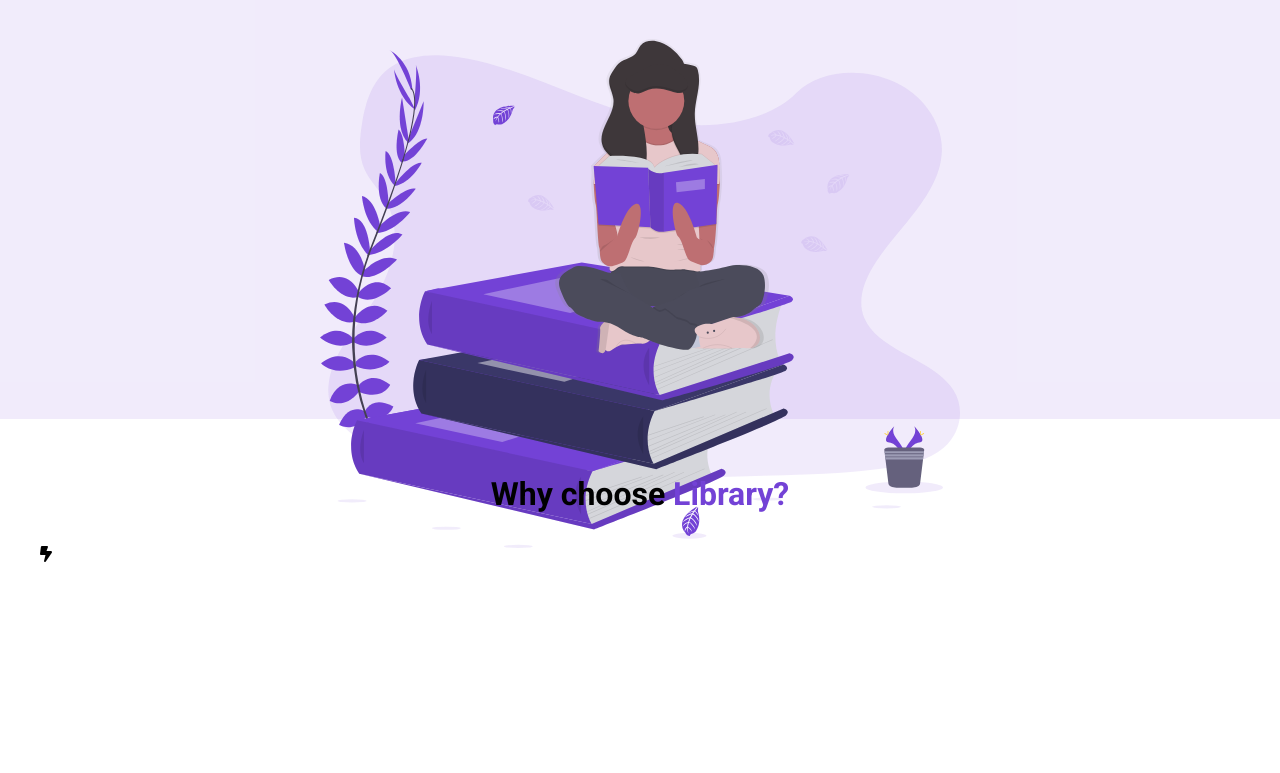
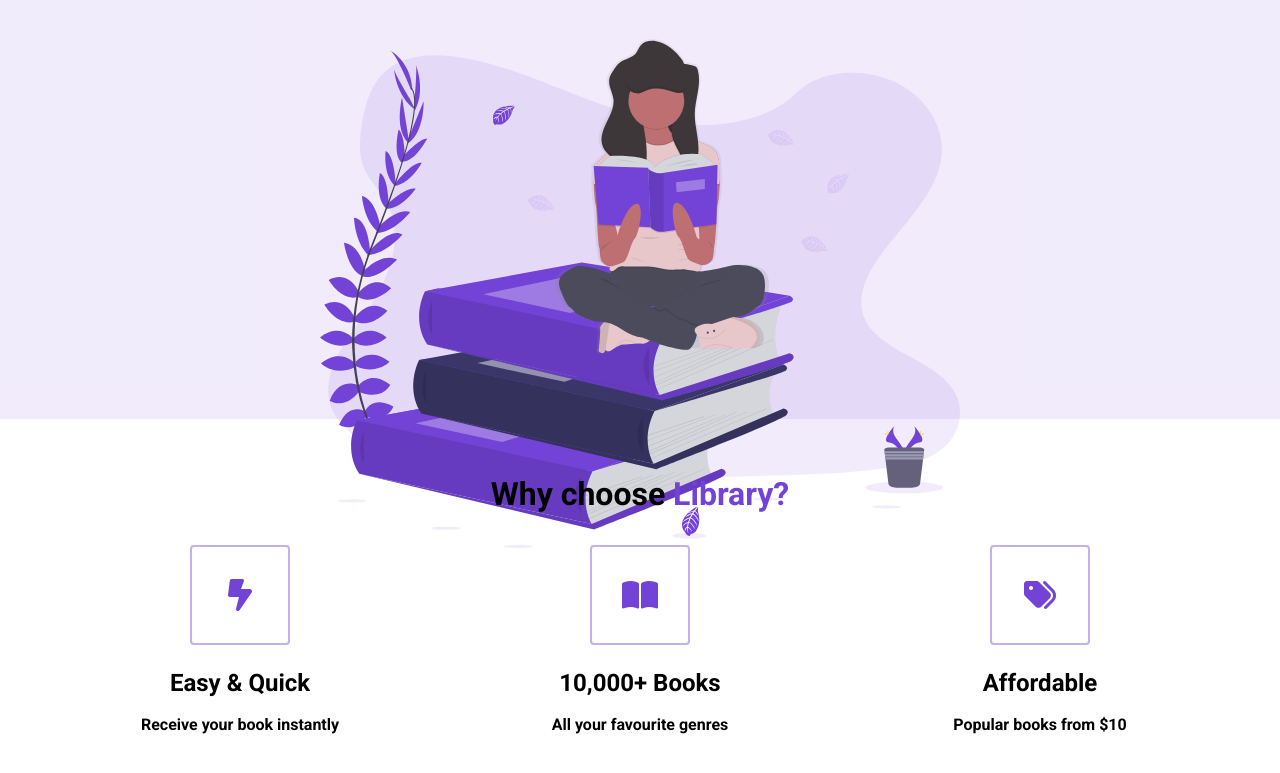
Before and after one commit to michaelcbatista/Library, a plain HTML site: page library.html in a window 1280 px wide. Shown: the part 381-1154 px from the top of the page. Drawn offline with Linux system fonts and the light colour scheme.

Commit message:
Highlights

```diff
--- a/library.css
+++ b/library.css
@@ -15,6 +15,10 @@ img{
     width: 100%;
     height: 100%;
     padding: 20px;
+}
+
+p{
+    line-height: 1.5;
 }
 
 .nav__container{
@@ -133,3 +137,42 @@ button:active{
     max-width: 1200px;
     margin: 0 auto;
 }
+
+/* HIGHLIGHTS */
+
+.highlight__wrapper{
+    display: flex;
+}
+
+.highlight{
+    padding: 0 24px;
+    width: calc(100% / 3);
+    display: flex;
+    align-items: center;
+    justify-content: center;
+    flex-direction: column;
+}
+
+.highlight__para{
+    text-align: center;
+    max-width: 280px;
+    font-weight: bold;
+}
+
+.highlight__img{
+    border: 2px solid #7342d66b;
+    color: #7342d6;
+    width: 100px;
+    height: 100px;
+    display: flex;
+    align-items: center;
+    justify-content: center;
+    border-radius: 4px;
+    font-size: 32px;
+    margin-bottom: 24px;
+}
+
+.highlight__subtitle{
+    font-size: 24px;
+    margin-bottom: 16px;
+}
--- a/library.html
+++ b/library.html
@@ -45,8 +45,35 @@
                         <div class="highlight">
                             <div class="highlight__img">
                                 <i class="fa-solid fa-bolt-lightning"></i>
-                                <h3></h3>
                             </div>
+                                <h3 class="highlight__subtitle">
+                                    Easy & Quick
+                                </h3>
+                                <p class="highlight__para">
+                                    Receive your book instantly
+                                </p>
+                        </div>
+                        <div class="highlight">
+                            <div class="highlight__img">
+                                <i class="fa-sharp fa-solid fa-book-open"></i>
+                            </div>
+                                <h3 class="highlight__subtitle">
+                                    10,000+ Books
+                                </h3>
+                                <p class="highlight__para">
+                                    All your favourite genres
+                                </p>
+                        </div>
+                        <div class="highlight">
+                            <div class="highlight__img">
+                                <i class="fa-solid fa-tags"></i>
+                            </div>
+                                <h3 class="highlight__subtitle">
+                                    Affordable
+                                </h3>
+                                <p class="highlight__para">
+                                    Popular books from $10
+                                </p>
                         </div>
                     </div>
                 </div>
```
